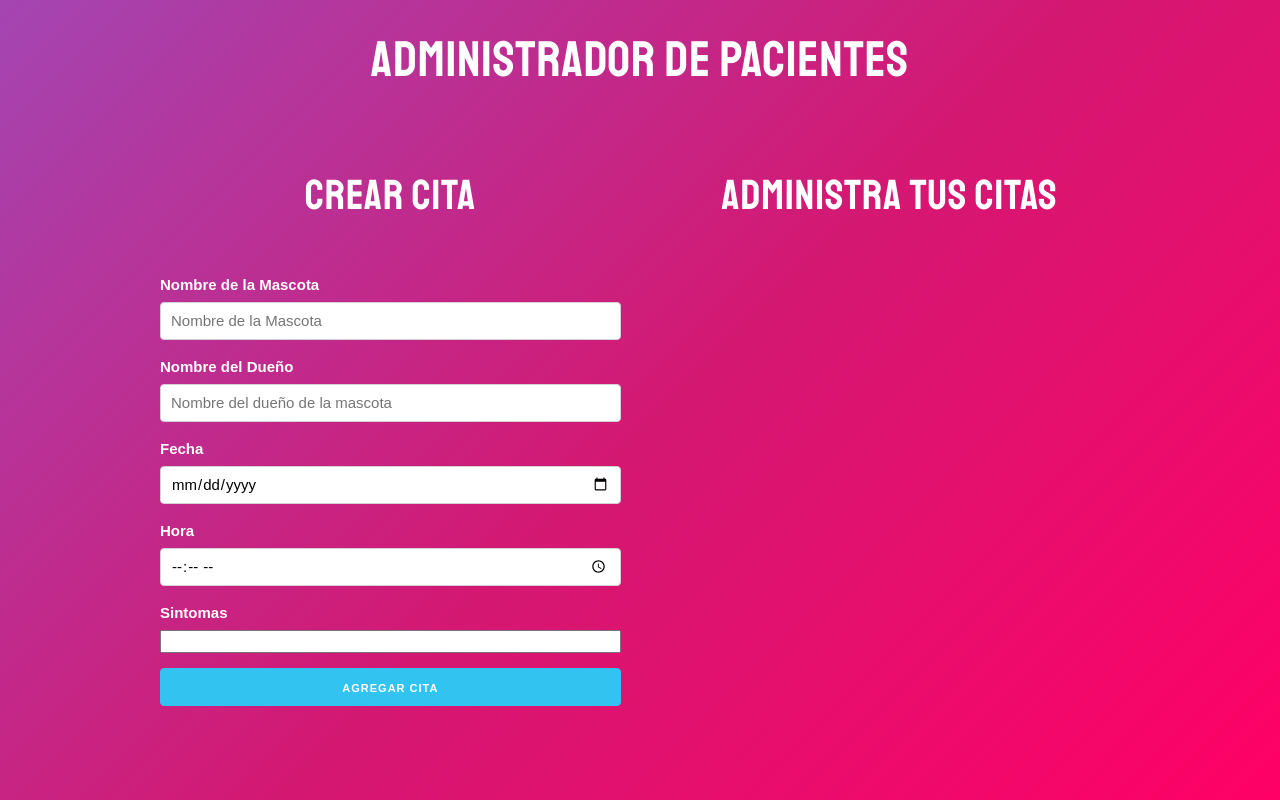
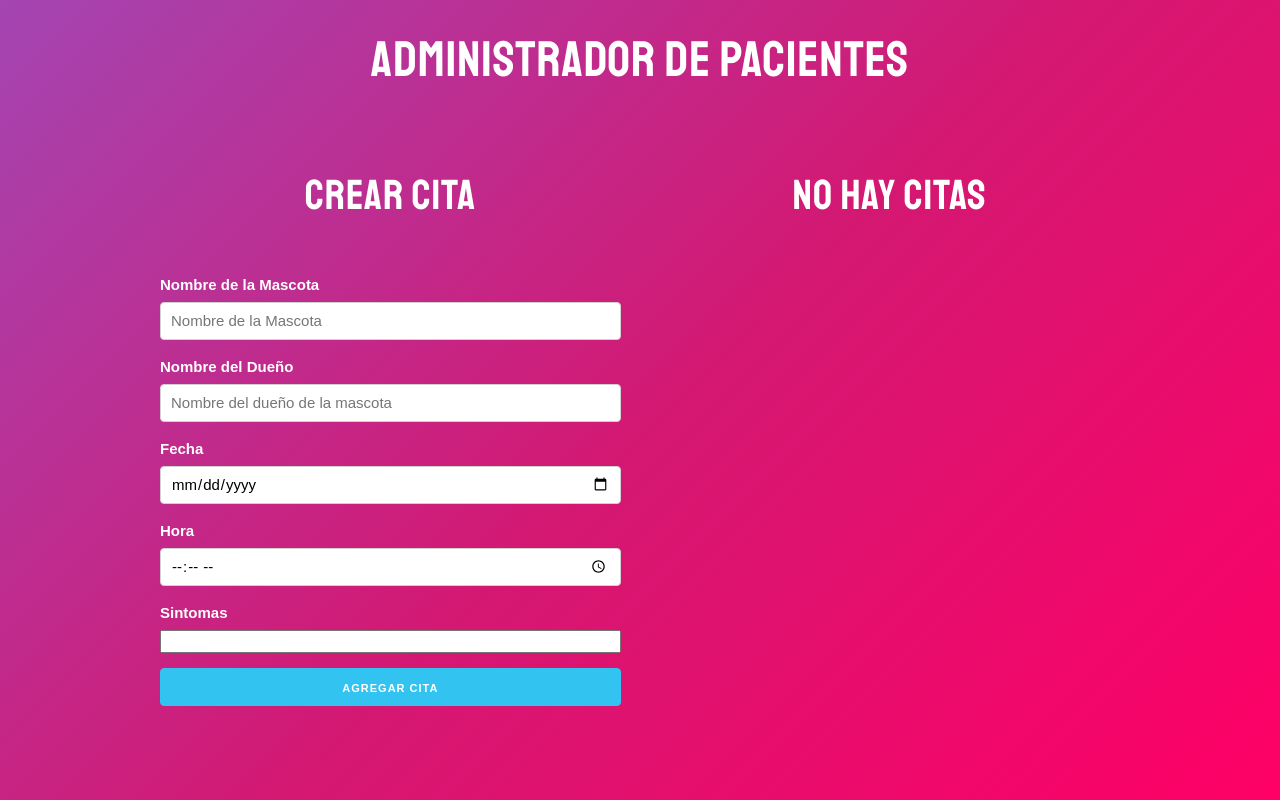
Before and after one commit to carmelcarreto/citas, a React (Create React App) app: page / in a window 1280 px wide. Built offline with nearby package versions, Linux system fonts and the light colour scheme.

Commit message:
feat: Mostrar mensaje de forma condicional

```diff
--- a/src/App.js
+++ b/src/App.js
@@ -12,6 +12,9 @@
   const crearCita= cita => {
     guardarCitas([...citas, cita]);
   }
+
+  //Mensaje condicional
+const titulo = (citas.length === 0 ? 'No hay citas' : 'Administra tus citas');
 
   //Funcion que elimina una cita por su id
   const eliminarCita = id => {
@@ -31,7 +34,7 @@
               />
             </div>
             <div className="one-half column">
-              <h2>Administra tus citas</h2>
+              <h2>{titulo}</h2>
               {citas.map(cita => (
                 <Cita
                   key={cita.id}
```
